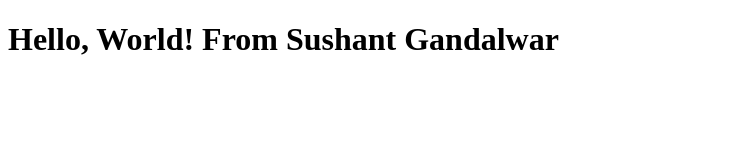
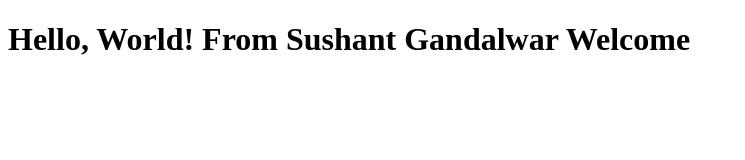
Before and after one commit to kahnu044/docker-html-hello-world, a plain HTML site: page index.html in a window 1280 px wide. Shown: the whole page, without its empty margins (0-745 px from the left). Drawn offline with Linux system fonts and the light colour scheme.

Commit message:
Update index.html

```diff
--- a/index.html
+++ b/index.html
@@ -4,6 +4,6 @@
     <title>Hello, World!</title>
 </head>
 <body>
-    <h1>Hello, World! From Sushant Gandalwar</h1>
+    <h1>Hello, World! From Sushant Gandalwar Welcome</h1>
 </body>
 </html>
```
